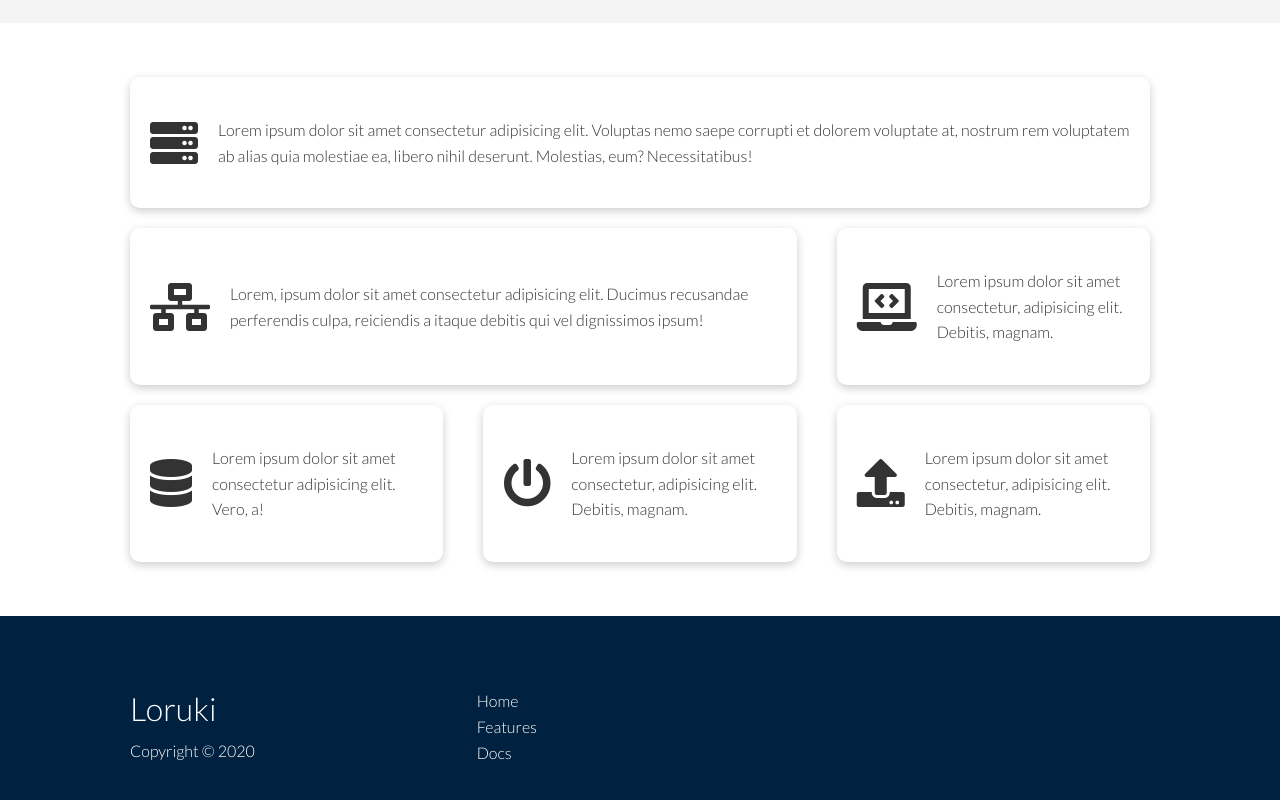
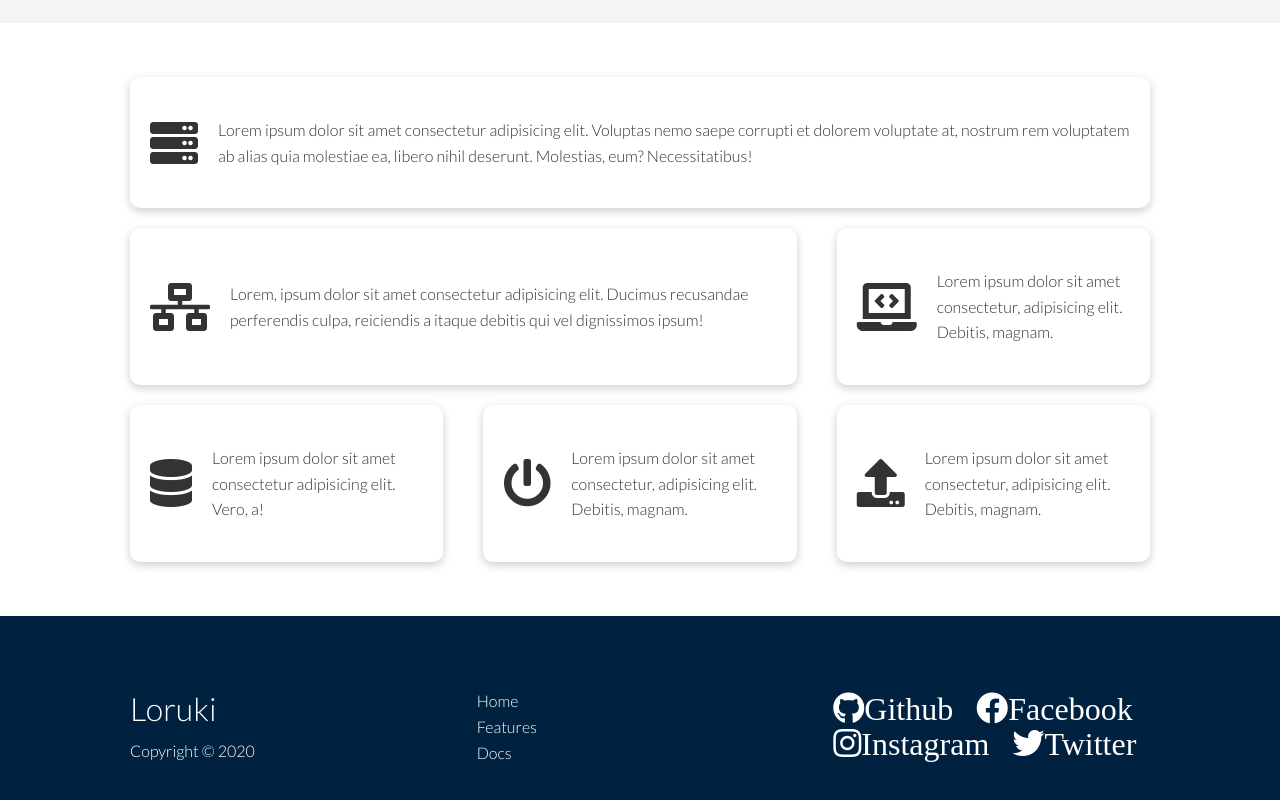
Before and after one commit to BF-FrontEnd-class/Loruki-development, a plain HTML site: page pages/features-page.html in a window 1280 px wide. Shown: the part 675-1475 px from the top of the page. Drawn offline with Linux system fonts and the light colour scheme; files whose address does not match are found by name.

Commit message:
add social media to footer features page

```diff
--- a/pages/features-page.html
+++ b/pages/features-page.html
@@ -120,6 +120,13 @@
             <li><a href="docs.html">Docs</a></li>
           </ul>
         </nav>
+        <!-- social media -->
+        <div class="social">
+          <a href="#"><i class="fab fa-github fa-2x">Github</i></a>
+          <a href="#"><i class="fab fa-facebook fa-2x">Facebook</i></a>
+          <a href="#"><i class="fab fa-instagram fa-2x">Instagram</i></a>
+          <a href="#"><i class="fab fa-twitter fa-2x">Twitter</i></a>
+        </div>
       </div>
     </footer>
   </body>
```
